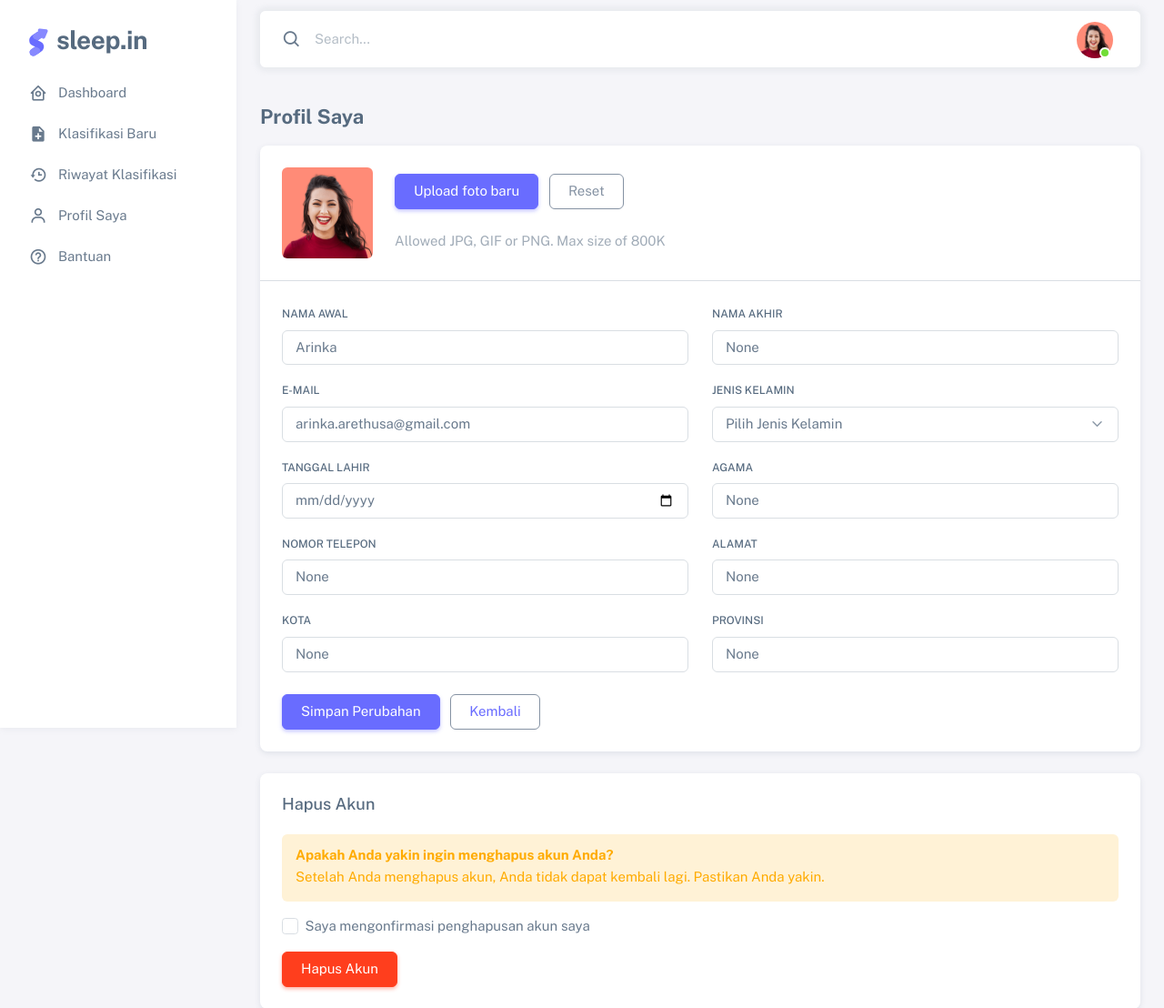
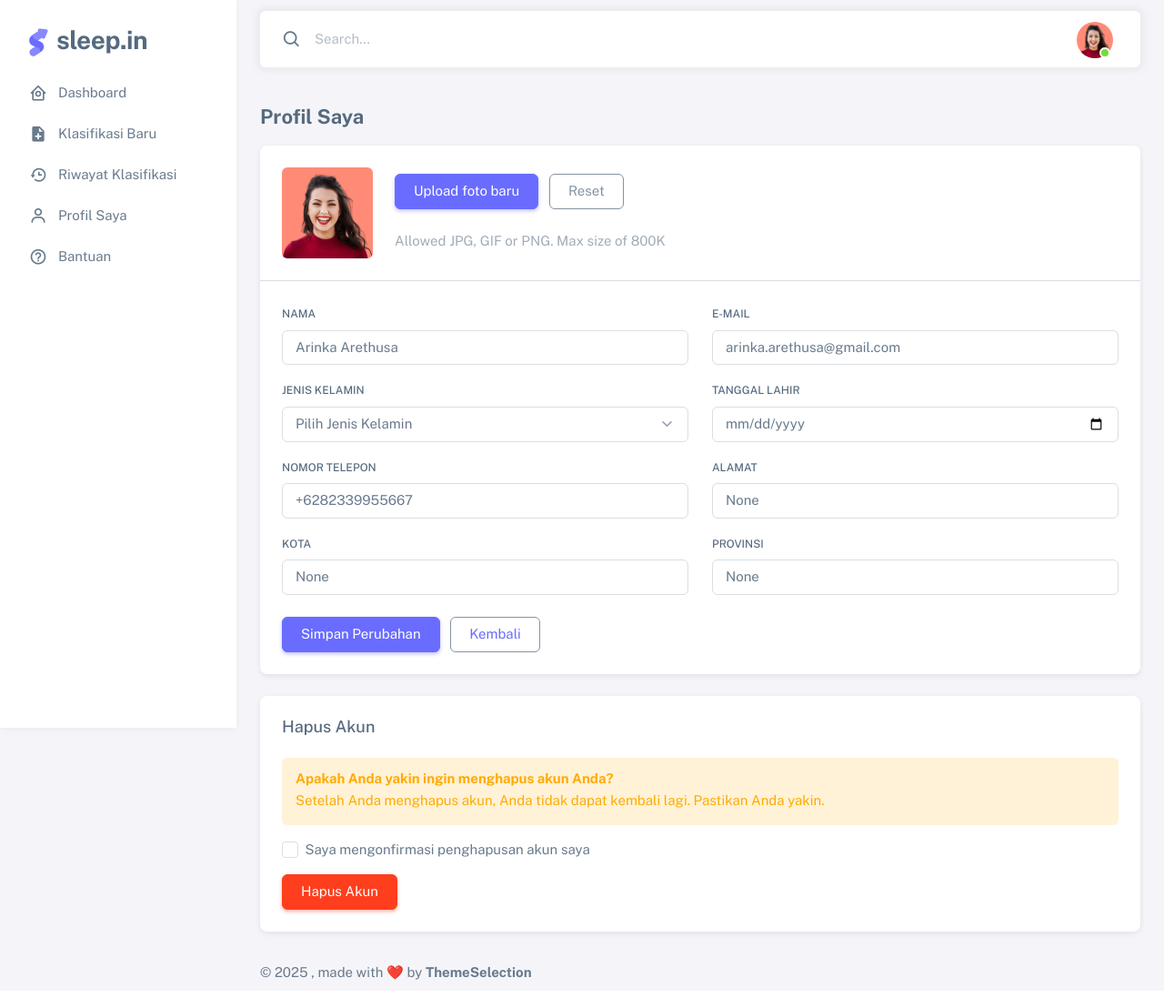
Before and after one commit to rin-arinka/sleep-in, a Flask app: page /profile in a window 1280 px wide. Shown: the top 1108 px of the page at 91% size. After the commit the page ends 1077 px from the top, so only its background shows below. Run offline with Flask 3, Linux system fonts and the light colour scheme; a user stored in the database is signed in; some libraries are stand-ins or nearby versions.

Commit message:
Tambah database data training

```diff
--- a/main.py
+++ b/main.py
@@ -1,12 +1,11 @@
-import datetime
-
 from flask import Flask, render_template, request, url_for, redirect, flash
-from sqlalchemy.dialects.mysql import DATE
 from werkzeug.security import generate_password_hash, check_password_hash
 from flask_sqlalchemy import SQLAlchemy
 from sqlalchemy.orm import DeclarativeBase, Mapped, mapped_column
-from sqlalchemy import Integer, String
+from sqlalchemy import Integer, String, Float
 from flask_login import UserMixin, login_user, LoginManager, login_required, current_user, logout_user
+import datetime
+import pandas as pd
 
 app = Flask(__name__)
 app.config['SECRET_KEY'] = 'secret-key-goes-here'
@@ -14,7 +13,7 @@
 # CREATE DATABASE
 class Base(DeclarativeBase):
     pass
-app.config['SQLALCHEMY_DATABASE_URI'] = 'sqlite:///users.db'
+app.config['SQLALCHEMY_DATABASE_URI'] = 'sqlite:///sleep-in.db'
 db = SQLAlchemy(model_class=Base)
 db.init_app(app)
 
@@ -23,16 +22,27 @@
     id: Mapped[int] = mapped_column(Integer, primary_key=True)
     email: Mapped[str] = mapped_column(String(100), unique=True)
     password: Mapped[str] = mapped_column(String(100))
-    nama_awal: Mapped[str] = mapped_column(String(100))
-    nama_akhir: Mapped[str] = mapped_column(String(100))
+    nama: Mapped[str] = mapped_column(String(100))
     jenis_kelamin: Mapped[str] = mapped_column(String(100))
     tanggal_lahir: Mapped[datetime.date] = mapped_column(String(100))
-    agama: Mapped[str] = mapped_column(String(100))
     no_telp: Mapped[str] = mapped_column(String(100))
     alamat: Mapped[str] = mapped_column(String(1000))
     kota: Mapped[str] = mapped_column(String(100))
     provinsi: Mapped[str] = mapped_column(String(100))
     role: Mapped[str] = mapped_column(String(1000))
+
+class data_training(UserMixin, db.Model):
+    id: Mapped[int] = mapped_column(Integer, primary_key=True)
+    jenis_kelamin: Mapped[str] = mapped_column(String(100))
+    usia: Mapped[int] = mapped_column(Integer)
+    durasi_tidur: Mapped[float] = mapped_column(Float)
+    kualitas_tidur: Mapped[int] = mapped_column(Integer)
+    tingkat_stres: Mapped[int] = mapped_column(Integer)
+    detak_jantung: Mapped[int] = mapped_column(Integer)
+    langkah_kaki: Mapped[int] = mapped_column(Integer)
+    sistolik: Mapped[int] = mapped_column(Integer)
+    diastolik: Mapped[int] = mapped_column(Integer)
+    gangguan_tidur: Mapped[str] = mapped_column(String(100))
 
 with app.app_context():
     db.create_all()
@@ -111,7 +121,7 @@
         # Storing the hashed password in our database
         new_user = User(
             email=request.form.get('email'),
-            nama_awal=request.form.get('name'),
+            nama=request.form.get('name'),
             password=hash_and_salted_password,
             role='user',
         )
@@ -131,72 +141,147 @@
 @app.route('/dashboard')
 @login_required
 def dashboard():
-    print(current_user.nama_awal)
+    print(current_user.nama)
     # Passing the name from the current_user
-    return render_template("dashboard-user/dashboard.html", name=current_user.nama_awal, logged_in=True)
+    return render_template("dashboard-user/dashboard.html", name=current_user.nama, logged_in=True)
 
 # Only logged-in users can access the route
 @app.route('/dashboard_admin')
 @login_required
 def dashboard_admin():
-    print(current_user.nama_awal)
+    print(current_user.nama)
     # Passing the name from the current_user
-    return render_template("dashboard-admin/dashboard_admin.html", name=current_user.nama_awal, logged_in=True)
+    return render_template("dashboard-admin/dashboard_admin.html", name=current_user.nama, logged_in=True)
 
 
 @app.route("/klasifikasi_baru")
 @login_required
 def klasifikasi_baru():
-    print(current_user.nama_awal)
+    print(current_user.nama)
     # Passing the name from the current_user
-    return render_template("dashboard-user/klasifikasi_baru.html", name=current_user.nama_awal, logged_in=True)
+    return render_template("dashboard-user/klasifikasi_baru.html", name=current_user.nama, logged_in=True)
 
 @app.route("/klasifikasi_admin")
 @login_required
 def klasifikasi_admin():
-    print(current_user.nama_awal)
+    print(current_user.nama)
     # Passing the name from the current_user
-    return render_template("dashboard-admin/klasifikasi_admin.html", name=current_user.nama_awal, logged_in=True)
+    return render_template("dashboard-admin/klasifikasi_admin.html", name=current_user.nama, logged_in=True)
 
 
 @app.route("/riwayat_klasifikasi")
 @login_required
 def riwayat_klasifikasi():
-    print(current_user.nama_awal)
+    print(current_user.nama)
     # Passing the name from the current_user
-    return render_template("dashboard-user/riwayat_klasifikasi.html", name=current_user.nama_awal, logged_in=True)
+    return render_template("dashboard-user/riwayat_klasifikasi.html", name=current_user.nama, logged_in=True)
 
 @app.route("/riwayat_admin")
 @login_required
 def riwayat_admin():
-    print(current_user.nama_awal)
+    print(current_user.nama)
     # Passing the name from the current_user
-    return render_template("dashboard-admin/riwayat_admin.html", name=current_user.nama_awal, logged_in=True)
+    return render_template("dashboard-admin/riwayat_admin.html", name=current_user.nama, logged_in=True)
 
 @app.route("/data_training")
 @login_required
 def data_training():
-    print(current_user.nama_awal)
+    print(current_user.nama)
+
     # Passing the name from the current_user
-    return render_template("dashboard-admin/data_training.html", name=current_user.nama_awal, logged_in=True)
+    return render_template("dashboard-admin/data_training.html", name=current_user.nama, logged_in=True)
 
-@app.route("/manajemen_pengguna")
+@app.route("/data_training/upload", methods=["POST"])
+@login_required
+def upload_data_training():
+    print("=== Mulai upload ===")
+
+    if 'file' not in request.files:
+        print("Tidak ada file dalam request.")
+        flash("File tidak ditemukan dalam request.")
+        return redirect(url_for("data_training"))
+
+    file = request.files['file']
+    print(f"Nama file: {file.filename}")
+
+    if file.filename == '':
+        print("File tidak dipilih.")
+        flash("Tidak ada file yang dipilih.")
+        return redirect(url_for("data_training"))
+
+    if file and file.filename.endswith('.csv'):
+        try:
+            df = pd.read_csv(file)
+            print("CSV berhasil dibaca")
+
+            # Pastikan kolom CSV sesuai dengan model
+            expected_columns = [
+                'jenis_kelamin', 'usia', 'durasi_tidur', 'kualitas_tidur', 'tingkat_stres',
+                'detak_jantung', 'langkah_kaki', 'sistolik', 'diastolik', 'gangguan_tidur'
+            ]
+
+            if not all(col in df.columns for col in expected_columns):
+                print("Kolom tidak sesuai")
+                flash("Kolom CSV tidak sesuai.")
+                return redirect(url_for("data_training"))
+
+            # Masukkan ke database
+            for _, row in df.iterrows():
+                entry = data_training(
+                    jenis_kelamin=row['jenis_kelamin'],
+                    usia=int(row['usia']),
+                    durasi_tidur=float(row['durasi_tidur']),
+                    kualitas_tidur=int(row['kualitas_tidur']),
+                    tingkat_stres=int(row['tingkat_stres']),
+                    detak_jantung=int(row['detak_jantung']),
+                    langkah_kaki=int(row['langkah_kaki']),
+                    sistolik=int(row['sistolik']),
+                    diastolik=int(row['diastolik']),
+                    gangguan_tidur=row['gangguan_tidur'],
+                )
+                db.session.add(entry)
+
+            db.session.commit()
+            print("Commit berhasil")
+            flash("Data berhasil diupload dan disimpan ke database.")
+
+        except Exception as e:
+            db.session.rollback()
+            print(f"Error saat upload: {e}")
+            flash(f"Terjadi kesalahan saat memproses file: {e}")
+
+    else:
+        print("File bukan CSV.")
+        flash("Format file tidak didukung. Hanya CSV.")
+
+    return redirect(url_for("data_training"))
+
+@app.route("/manajemen_pengguna", methods=["GET"])
 @login_required
 def manajemen_pengguna():
-    print(current_user.nama_awal)
+    # Memeriksa apakah pengguna yang login adalah admin
+    if current_user.role != "admin":
+        flash("Anda tidak memiliki izin untuk mengakses halaman ini.", "error")
+        return redirect(url_for("dashboard"))
+
+    # Ambil semua user dari database
+    users = User.query.all()
+
+    print(current_user.nama)
     # Passing the name from the current_user
-    return render_template("dashboard-admin/manajemen_pengguna.html", name=current_user.nama_awal, logged_in=True)
+    return render_template("dashboard-admin/manajemen_pengguna.html",
+                           name=current_user.nama,
+                           users=users,
+                           logged_in=True)
 
 @app.route("/profile", methods=["GET", "POST"])
 @login_required
 def profile():
     if request.method == "POST":
-        nama_awal_baru = request.form.get('nama_awal')
-        nama_akhir_baru = request.form.get('nama_akhir')
+        nama_baru = request.form.get('nama')
         email_baru = request.form.get('email')
         jenis_kelamin_baru = request.form.get('jenis_kelamin')
         tanggal_lahir_baru = request.form.get('tanggal_lahir')
-        agama_baru = request.form.get('agama')
         no_telp_baru = request.form.get('no_telp')
         alamat_baru = request.form.get('alamat')
         kota_baru = request.form.get('kota')
@@ -213,11 +298,9 @@
                 current_user.email = email_baru  # hanya update kalau email tidak konflik
 
         # Update data pengguna
-        current_user.nama_awal = nama_awal_baru
-        current_user.nama_akhir = nama_akhir_baru
+        current_user.nama = nama_baru
         current_user.jenis_kelamin = jenis_kelamin_baru
         current_user.tanggal_lahir = tanggal_lahir_baru
-        current_user.agama = agama_baru
         current_user.no_telp = no_telp_baru
         current_user.alamat = alamat_baru
         current_user.kota = kota_baru
@@ -229,25 +312,21 @@
         # Can redirect() and get name from the current_user
         return redirect(url_for("profile"))
 
-    print(current_user.nama_awal)
-    print(current_user.nama_akhir)
+    print(current_user.nama)
     print(current_user.email)
     print(current_user.jenis_kelamin)
     print(current_user.tanggal_lahir)
-    print(current_user.agama)
     print(current_user.no_telp)
     print(current_user.alamat)
     print(current_user.kota)
     print(current_user.provinsi)
     # Passing the name and email from the current_user
     return render_template("dashboard-user/profile.html",
-                           name=current_user.nama_awal,
-                           nama_awal=current_user.nama_awal,
-                           nama_akhir=current_user.nama_akhir,
+                           name=current_user.nama,
+                           nama=current_user.nama,
                            email=current_user.email,
                            jenis_kelamin=current_user.jenis_kelamin,
                            tanggal_lahir=current_user.tanggal_lahir,
-                           agama=current_user.agama,
                            no_telp=current_user.no_telp,
                            alamat=current_user.alamat,
                            kota=current_user.kota,
@@ -257,18 +336,18 @@
 @app.route("/pengaturan_sistem")
 @login_required
 def pengaturan_sistem():
-    print(current_user.nama_awal)
+    print(current_user.nama)
     print(current_user.email)
     # Passing the name from the current_user
-    return render_template("dashboard-admin/pengaturan_sistem.html", name=current_user.nama_awal, email=current_user.email, logged_in=True)
+    return render_template("dashboard-admin/pengaturan_sistem.html", name=current_user.nama, email=current_user.email, logged_in=True)
 
 
 @app.route("/bantuan")
 @login_required
 def bantuan():
-    print(current_user.nama_awal)
+    print(current_user.nama)
     # Passing the name from the current_user
-    return render_template("dashboard-user/bantuan.html", name=current_user.nama_awal, logged_in=True)
+    return render_template("dashboard-user/bantuan.html", name=current_user.nama, logged_in=True)
 
 @app.route('/logout')
 def logout():
--- a/templates/dashboard-user/profile.html
+++ b/templates/dashboard-user/profile.html
@@ -54,21 +54,12 @@
                       <form id="formAccountSettings" method="POST" action="{{ url_for('profile') }}">
                         <div class="row">
                           <div class="mb-3 col-md-6">
-                            <label class="form-label">Nama Awal</label>
+                            <label class="form-label">Nama</label>
                             <input
                               class="form-control"
                               type="text"
-                              name="nama_awal"
-                              value="{{nama_awal}}"
-                            />
-                          </div>
-                          <div class="mb-3 col-md-6">
-                            <label class="form-label">Nama Akhir</label>
-                            <input
-                              class="form-control"
-                              type="text"
-                              name="nama_akhir"
-                              value="{{nama_akhir}}"
+                              name="nama"
+                              value="{{nama}}"
                             />
                           </div>
                           <div class="mb-3 col-md-6">
@@ -93,16 +84,6 @@
                           <div class="mb-3 col-md-6">
                             <label for="html5-date-input" class="col-md-3 form-label">Tanggal Lahir</label>
                               <input class="form-control" type="date" name="tanggal_lahir" value="{{tanggal_lahir}}" id="html5-date-input" />
-                          </div>
-                          <div class="mb-3 col-md-6">
-                            <label class="form-label">Agama</label>
-                            <input
-                              class="form-control"
-                              type="text"
-                              name="agama"
-                              value={{agama}}
-                              placeholder="Agama"
-                            />
                           </div>
                           <div class="mb-3 col-md-6">
                             <label class="form-label" for="phoneNumber">Nomor Telepon</label>
```
Also changed, not shown: templates/dashboard-admin/data_training.html (+19 -8 lines), templates/dashboard-admin/manajemen_pengguna.html (+8 -72 lines), instance/sleep-in.db (added), instance/users.db (deleted).
